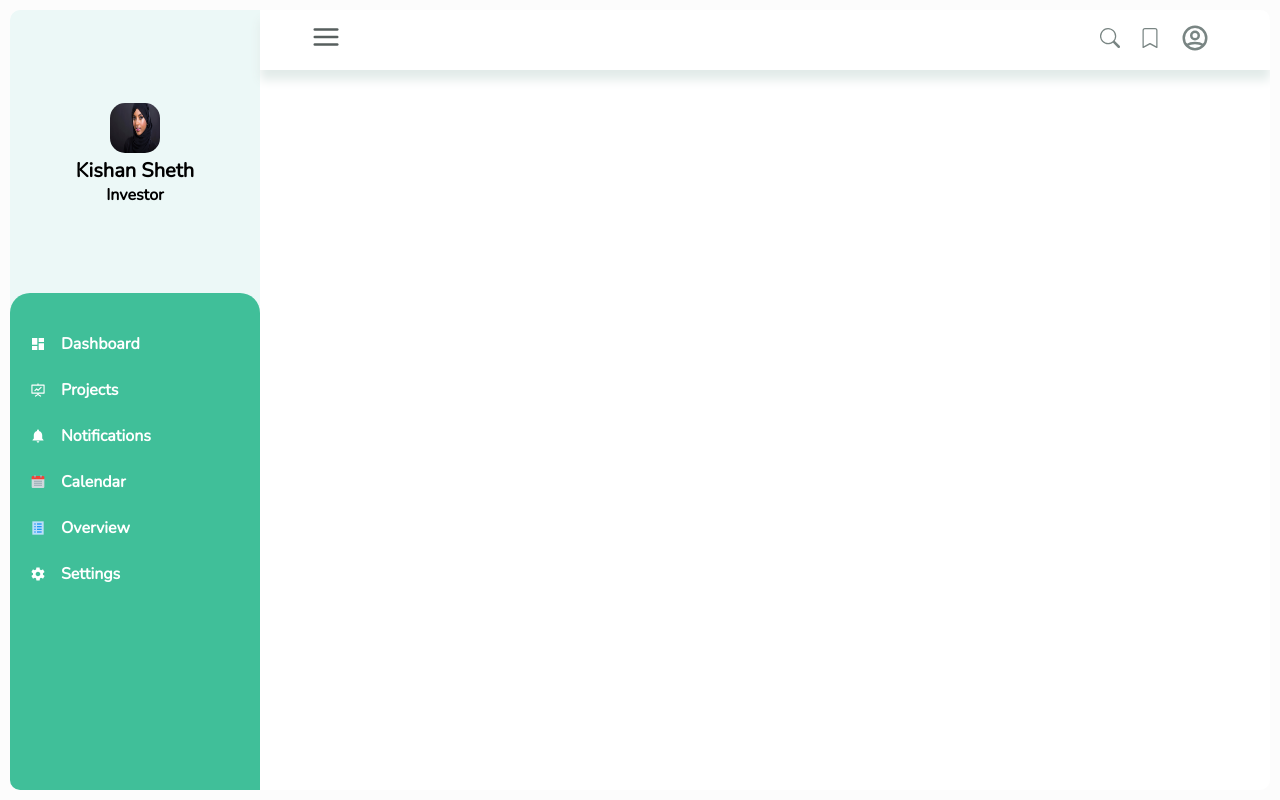
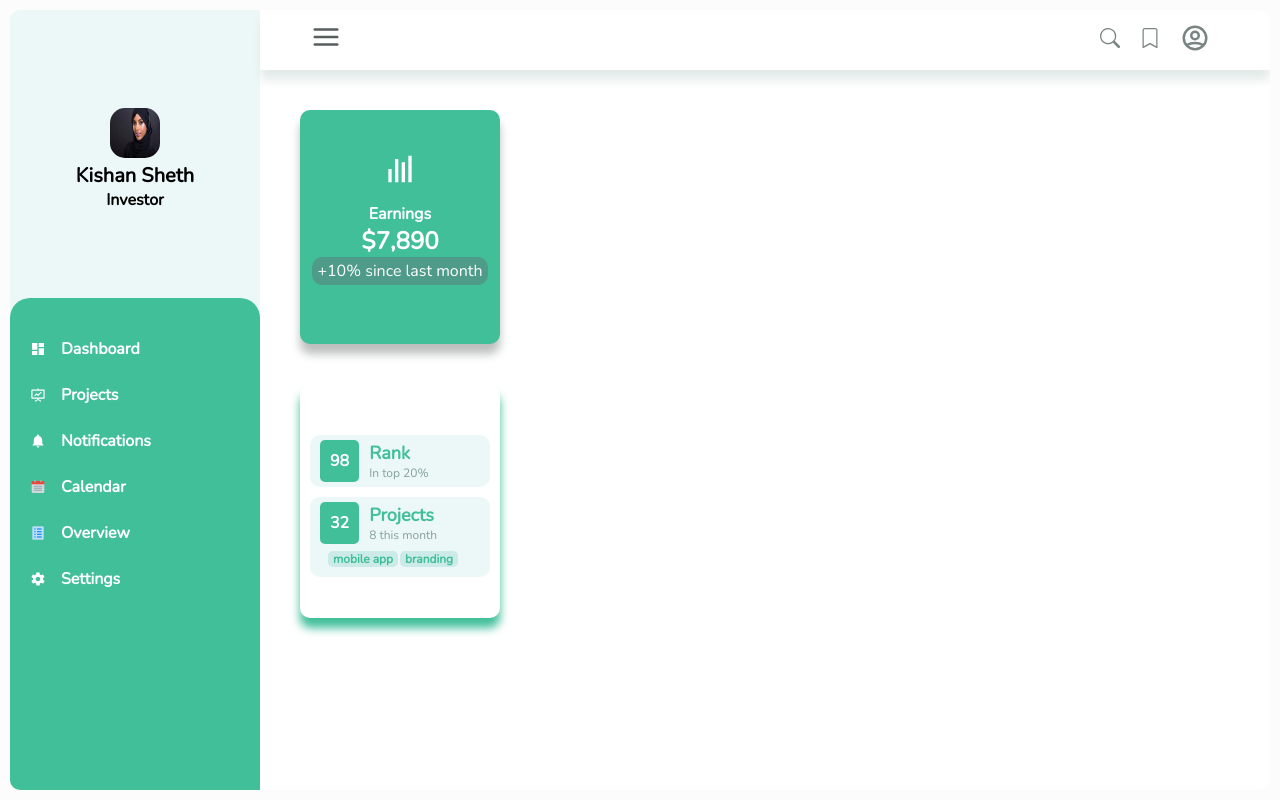
Before and after one commit to zainabsuleiman/empowering, a React (Create React App) app: page / in a window 1280 px wide. Built offline with nearby package versions, Linux system fonts and the light colour scheme.

Commit message:
Finishing to the responsiveness of leftSide

```diff
--- a/package.json
+++ b/package.json
@@ -9,6 +9,7 @@
     "@testing-library/user-event": "^13.5.0",
     "react": "^18.2.0",
     "react-dom": "^18.2.0",
+    "react-icons": "^4.4.0",
     "react-router-dom": "^6.3.0",
     "react-scripts": "5.0.1",
     "web-vitals": "^2.1.4"
--- a/src/App.js
+++ b/src/App.js
@@ -1,6 +1,6 @@
 import './App.css';
-import Header from './ui/components/dashboard/header/header';
-import LeftSide from './ui/components/dashboard/leftSide/leftSide';
+// import Header from './ui/components/dashboard/header/header';
+// import LeftSide from './ui/components/dashboard/leftSide/leftSide';
 import Dashboard from './ui/pages/investorDashboard/dashboard';
 // import HomePage from './ui/pages/homePage/homePage';
 // import SigninPage from './ui/pages/signinPage/signinPage';
--- a/src/index.css
+++ b/src/index.css
@@ -2,6 +2,7 @@
 :root{
 
   --primaryColor: hsl(162, 50%, 50%);
+  --secondaryColor:rgb(236, 248, 247);
   /* --primaryColor: */
   --bgColor: #ffff;
   --borderColor: rgb(218, 225, 230);
--- /dev/null
+++ b/src/ui/components/dashboard/Rank/projectCard.css
@@ -0,0 +1,80 @@
+#pCardContainer{
+    display: flex;
+    flex-direction: column;
+    justify-content: center;
+    align-items: center;
+    background: white;
+    height: 30%;
+    width: 200px;
+    color: var(--primaryColor);
+    border-radius: 10px;
+    font-family: var(--font);
+    margin: 40px;
+    padding: 10px;
+
+    box-shadow: 0px 10px 10px;
+}
+
+.pCardSection{
+    /* font-size: 40px; */
+    display: flex;
+    align-items: center;
+    width: 100%;
+    margin: 10px;
+    border-radius: 10px;
+    background-color: var(--secondaryColor);
+    padding: 5px 10px;
+    /* font-weight: 900; */
+    /* background-color: aqua; */
+
+}
+#pCardSection-o{
+    display: flex;
+    flex-direction: column;
+    align-items: center;
+    width: 100%;
+    padding-bottom: 10px;
+    border-radius: 10px;
+    background-color: var(--secondaryColor);
+}
+.pCardSection-2{
+    margin: 0px;
+}
+#pCardContainer .num{
+    /* font-size: ; */
+    font-weight: bold;
+    padding: 10px;
+    color: white;
+    border-radius: 5px;
+    background-color: var(--primaryColor);
+}
+#pCardContainer section{
+    font-size: 16px;
+    margin-left: 10px;
+}
+#pCardContainer h1{
+   font-size: 18px;
+}
+#pCardContainer p{
+    font-size: 12px;
+    color: rgb(133, 161, 151);
+ }
+ #additionalSpans{
+    display: flex;
+    /* justify-content: space-between; */
+    width: 80%;
+    color: var(--primaryColor);
+    font-family: var(--font);
+    margin-top: 2px;
+    /* ba */
+    /* background-color: aqua; */
+ }
+ #additionalSpans span{
+    padding: 0px 5px;
+    margin-right: 2px;
+    border-radius: 5px;
+    color: var(--primaryColor);
+    font-weight: bold;
+    background-color: rgb(204, 235, 232);
+    /* background-color: aqua; */
+ }
--- /dev/null
+++ b/src/ui/components/dashboard/Rank/projectCard.jsx
@@ -0,0 +1,32 @@
+import './projectCard.css'
+
+function ProjectCard() {
+  return (
+    <div id='pCardContainer'>
+        <div className='pCardSection'>
+            <span className='num'>98</span>
+            <section>
+                <h1>Rank</h1>
+                <p>In top 20%</p>
+            </section>
+        </div>
+        <div id='pCardSection-o' >
+            <div className='pCardSection pCardSection-2' >
+            <span className='num'>32</span>
+            <section>
+                <h1>Projects</h1>
+                <p>8 this month</p>
+            </section>
+            </div>
+
+            <p id='additionalSpans'>
+            <span>mobile app</span>
+            <span>branding</span>
+            </p>
+
+        </div>
+    </div>
+  )
+}
+
+export default ProjectCard
--- /dev/null
+++ b/src/ui/components/dashboard/earnings/earnings.css
@@ -0,0 +1,35 @@
+#earningsContainer{
+    display: flex;
+    flex-direction: column;
+    justify-content: center;
+    align-items: center;
+    background: var(--primaryColor);
+    height: 30%;
+    width: 200px;
+    color: white;
+    border-radius: 10px;
+    font-family: var(--font);
+    margin: 40px;
+    padding-bottom: 20px;
+    box-shadow: 0px 10px 10px rgb(188, 190, 190);
+}
+
+#earningsContainer span{
+    font-size: 40px;
+    /* font-weight: 900; */
+    /* background-color: aqua; */
+
+}
+#earningsContainer #para1{
+    /* font-size: ; */
+    font-weight: bold;
+}
+#earningsContainer #para2{
+    font-weight: bolder;
+    font-size: 24px;
+}
+#earningsContainer #para3{
+    padding: 3px 5px;
+    border-radius: 10px;
+    background-color: rgb(79, 155, 138);
+}
--- /dev/null
+++ b/src/ui/components/dashboard/earnings/earnings.jsx
@@ -0,0 +1,14 @@
+import './earnings.css'
+import { BiBarChart } from 'react-icons/bi'
+function Earnings() {
+  return (
+    <div id='earningsContainer'>
+        <span><BiBarChart/></span>
+        <p id='para1'>Earnings</p>
+        <p id='para2'>$7,890</p>
+        <p id='para3'>+10% since last month</p>
+    </div>
+  )
+}
+
+export default Earnings
--- a/src/ui/components/dashboard/header/header.jsx
+++ b/src/ui/components/dashboard/header/header.jsx
@@ -1,19 +1,27 @@
-import "./header.css"
-import { BsSearch,BsBookmark } from "react-icons/bs"
-import { FiMenu } from "react-icons/fi"
-import { HiOutlineUserCircle } from "react-icons/hi"
-function Header() {
+import "./header.css";
+import { BsSearch, BsBookmark } from "react-icons/bs";
+import { FiMenu } from "react-icons/fi";
+import { HiOutlineUserCircle } from "react-icons/hi";
+
+export function Header(props) {
+
   return (
     <div id="headerContainer">
-        <span><FiMenu/></span>
-        <ul>
-
-            <li><BsSearch/></li>
-            <li><BsBookmark/></li>
-            <li><HiOutlineUserCircle size="1.5em"/></li>
-        </ul>
+      <span onClick={props.clickHandler} >
+        {props.clickHandler}
+        <FiMenu />
+      </span>
+      <ul>
+        <li>
+          <BsSearch />
+        </li>
+        <li>
+          <BsBookmark />
+        </li>
+        <li>
+          <HiOutlineUserCircle size="1.5em" />
+        </li>
+      </ul>
     </div>
-  )
+  );
 }
-
-export default Header
--- a/src/ui/components/dashboard/leftSide/leftSide.css
+++ b/src/ui/components/dashboard/leftSide/leftSide.css
@@ -1,9 +1,13 @@
-#leftSide{
+.leftSide{
     height: 100vh;
     width: 250px;
     padding: 5px 0 0;
     background-color: var(--primaryColor);
-    background-color: rgb(236, 248, 247);
+    background-color: var(--secondaryColor);
+    /* background-color: chartreuse; */
+    /* border-right: 1px solid rgb(215, 217, 218); */
+    /* transform: translateX(500px); */
+    /* transition: transform 1s linear 0s; */
     /* background-color: rgb(221, 236, 233); */
 }
 #leftHeader{
@@ -12,6 +16,7 @@
     align-items: center;
     justify-content: center;
     height: 35%;
+    /* background-color: blue; */
 }
 #leftHeader #logo{
     /* background-color: rgb(238, 245, 247); */
@@ -48,6 +53,7 @@
     flex-direction: column;
     height: 40%;
     margin-left: 10px;
+    /* background-color: blueviolet; */
     justify-content: space-between;
 }
 #leftMain li{
@@ -66,6 +72,7 @@
 #leftMain li:hover{
     width: 103%;
     background-color: white;
+    /* background-color: var(--secondaryColor); */
     /* background-color: rgb(221, 236, 233); */
     color: var(--primaryColor);
     border-bottom-left-radius: 20px;
--- a/src/ui/components/dashboard/leftSide/leftSide.jsx
+++ b/src/ui/components/dashboard/leftSide/leftSide.jsx
@@ -1,14 +1,16 @@
 import "./leftSide.css"
-import Logo from "../../logo/logo"
+// import Logo from "../../logo/logo"
 import woman from "../../../resources/woman.jpg"
 import { MdDashboard } from "react-icons/md"
 import { AiOutlineFundProjectionScreen } from "react-icons/ai"
 import { FcCalendar,FcViewDetails } from "react-icons/fc"
-// import { IoAnalytics } from "react-icons/io"
 import { IoMdSettings,IoMdNotifications } from "react-icons/io"
-function LeftSide() {
+
+function LeftSide(props) {
+
   return (
-    <div id="leftSide">
+
+    <div className="leftSide" >
       <div id="leftHeader">
         {/* <span id="logo"><Logo /></span> */}
         <span id="img"><img src={woman} alt="" /></span>
--- a/src/ui/pages/investorDashboard/dashboard.css
+++ b/src/ui/pages/investorDashboard/dashboard.css
@@ -6,8 +6,35 @@
     overflow: hidden;
     background-color: white;
     /* background-color: rgb(221, 236, 233); */
+    /* background-color: var(--secondaryColor); */
+    /* background-color: rgb(229, 235, 234); */
 }
+
+
 
 #dashContainer #dashMain{
     width: 100%;
 }
+.hide{
+    /* display: none; */
+    visibility: hidden;
+    height: 100vh;
+    width: 0px;
+    /* overflow: hidden; */
+    padding: 5px 0 0;
+    background-color: var(--primaryColor);
+    background-color: var(--secondaryColor);
+    transform: translateX(-250px);
+    transition: all 0.50s linear 0s,
+    transform 0.50s linear 0s;
+    /* transition: transform 2s linear 0s; */
+}
+.leftSideDiv{
+    width: 250px;
+    transform: translateX(0px);
+    transition: width .50s linear 0s,
+    transform 0.50s linear 0s;
+    /* background-color: blue; */
+    /* width: 70%; */
+    /* transition: display 1s linear 0s; */
+}
--- a/src/ui/pages/investorDashboard/dashboard.jsx
+++ b/src/ui/pages/investorDashboard/dashboard.jsx
@@ -1,16 +1,38 @@
-import Header from "../../components/dashboard/header/header";
+import Earnings from "../../components/dashboard/earnings/earnings";
+import {Header} from "../../components/dashboard/header/header";
 import LeftSide from "../../components/dashboard/leftSide/leftSide";
+import ProjectCard from "../../components/dashboard/Rank/projectCard";
 import "./dashboard.css"
 
-function Dashboard() {
+import { useState } from "react";
+
+
+function Dashboard(props) {
+
+  const [value,setValue]= useState(1)
+  const [visiblee,setVisible] = useState("leftSide")
+
   return (
     <div id="dashContainer">
 
-        <div>
-            <LeftSide />
+        <div className={visiblee}>
+            <LeftSide/>
         </div>
         <div id="dashMain">
-            <Header />
+            <Header clickHandler={()=>{
+              setValue(()=>{
+
+                if (value ===1){
+                  setVisible("leftSideDiv")
+                  return 0
+                }else{
+                  setVisible("hide")
+                  return 1
+                }
+              } )
+            }}/>
+            <Earnings />
+            <ProjectCard />
         </div>
 
     </div>
```
Also changed, not shown: 1 other file (tests, documents, lock files or other folders).
